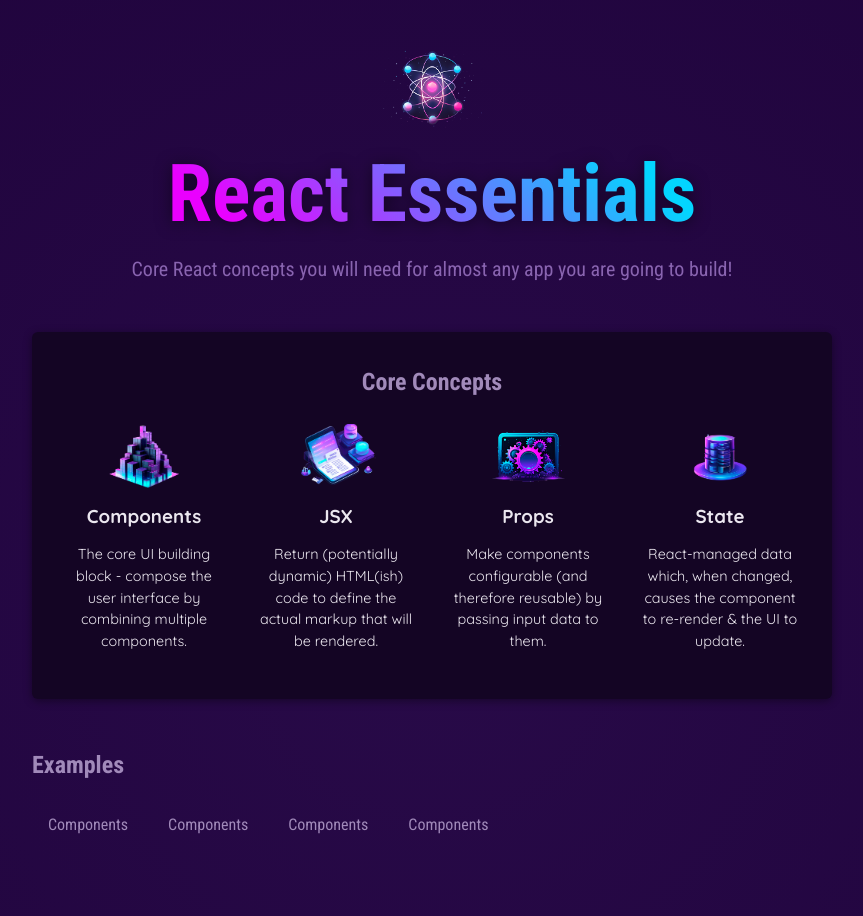
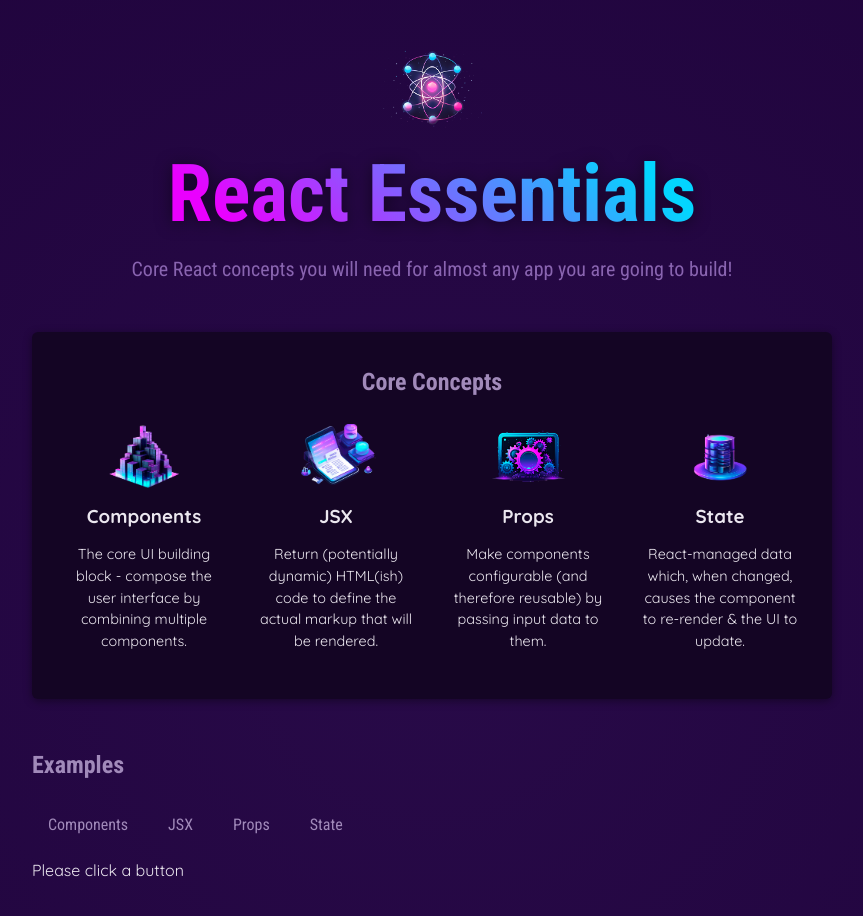
Before and after one commit to sebasortiz1989/6ReactCompleteGuide, a React (Vite) app in the folder 01-starting-project/: page / in a window 1280 px wide. Shown: the top 916 px of the page, without its empty margins (208-1071 px from the left). Built offline with nearby package versions, Linux system fonts and the light colour scheme.

Commit message:
Sebas: [add] Managing State and using hooks

```diff
--- a/01-starting-project/src/App.jsx
+++ b/01-starting-project/src/App.jsx
@@ -2,8 +2,15 @@ import { CORE_CONCEPTS } from "./data.js";
 import Header from "./components/Header/Header";
 import CoreConcept from "./components/CoreConcept";
 import TabButton from "./components/TabButton";
+import {useState} from "react";
 
 function App() {
+    const [ selectedTopic, setSelectedTopic] = useState('Please click a button');
+
+    function handleSelect(selectedButton) {
+        setSelectedTopic(selectedButton);
+    }
+
     return (
         <div>
             <Header/>
@@ -23,11 +30,12 @@ function App() {
                 <section id="examples">
                     <h2>Examples</h2>
                     <menu>
-                        <TabButton>Components</TabButton>
-                        <TabButton>Components</TabButton>
-                        <TabButton>Components</TabButton>
-                        <TabButton>Components</TabButton>
+                        <TabButton onSelect={() => handleSelect('components')}>Components</TabButton>
+                        <TabButton onSelect={() => handleSelect('jsx')}>JSX</TabButton>
+                        <TabButton onSelect={() => handleSelect('props')}>Props</TabButton>
+                        <TabButton onSelect={() => handleSelect('state')}>State</TabButton>
                     </menu>
+                    {selectedTopic}
                 </section>
             </main>
         </div>
--- a/01-starting-project/src/components/TabButton.jsx
+++ b/01-starting-project/src/components/TabButton.jsx
@@ -1,5 +1,9 @@
-export default function TabButton(props) {
-    return <li><button>{props.children}</button></li>
+export default function TabButton({children, onSelect}) {
+    return (
+        <li>
+            <button onClick={onSelect}>{children}</button>
+        </li>
+    );
 }
 
 // Using "children"
```
